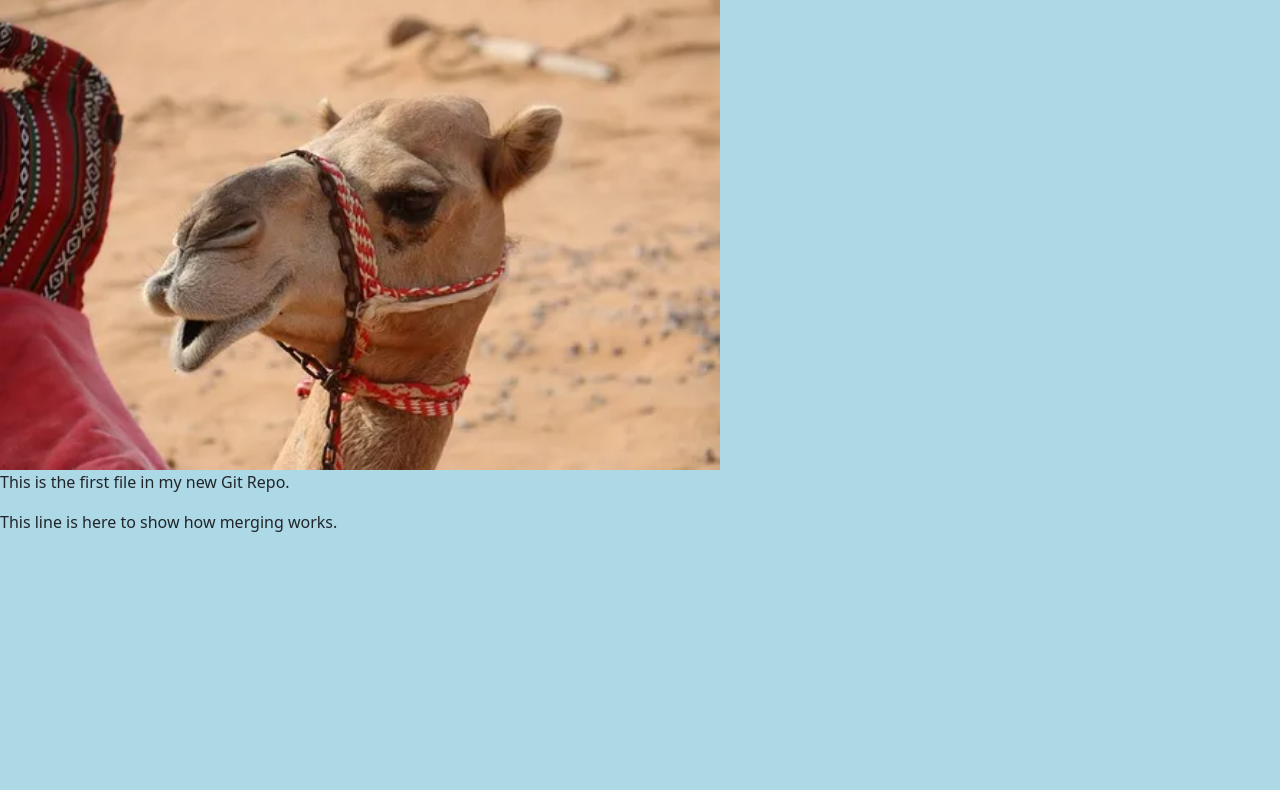
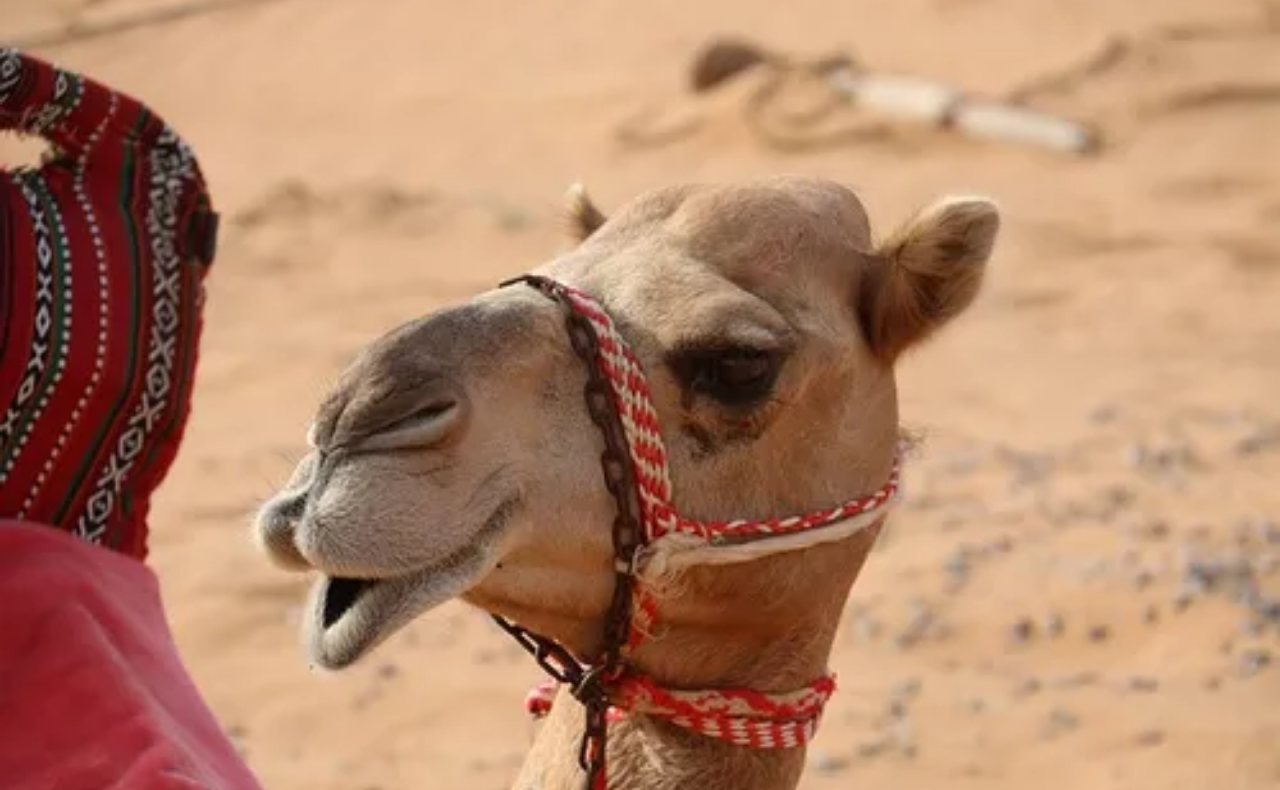
Before and after one commit to Amit1542/github-tutorial, a plain HTML site: page index.html in a window 1280 px wide. Shown: the part 67-857 px from the top of the page. Before the commit the page ends 800 px from the top, so only its background shows below. Drawn offline with nearby package versions, Linux system fonts and the light colour scheme.

Commit message:
Update index.html

```diff
--- a/index.html
+++ b/index.html
@@ -21,7 +21,7 @@
 
     <body>
     <h1>Hello world!</h1>
-    <div><img src="hello-image.jpg" alt="Hello image" style="width: 100%; max-width: 720px;"></div>
+    <div><img src="hello-image.jpg" alt="Hello image" style="width: 100%; min-width: 720px;"></div>
     <p>This is the first file in my new Git Repo.</p>
     <p>This line is here to show how merging works.</p>
 
```
